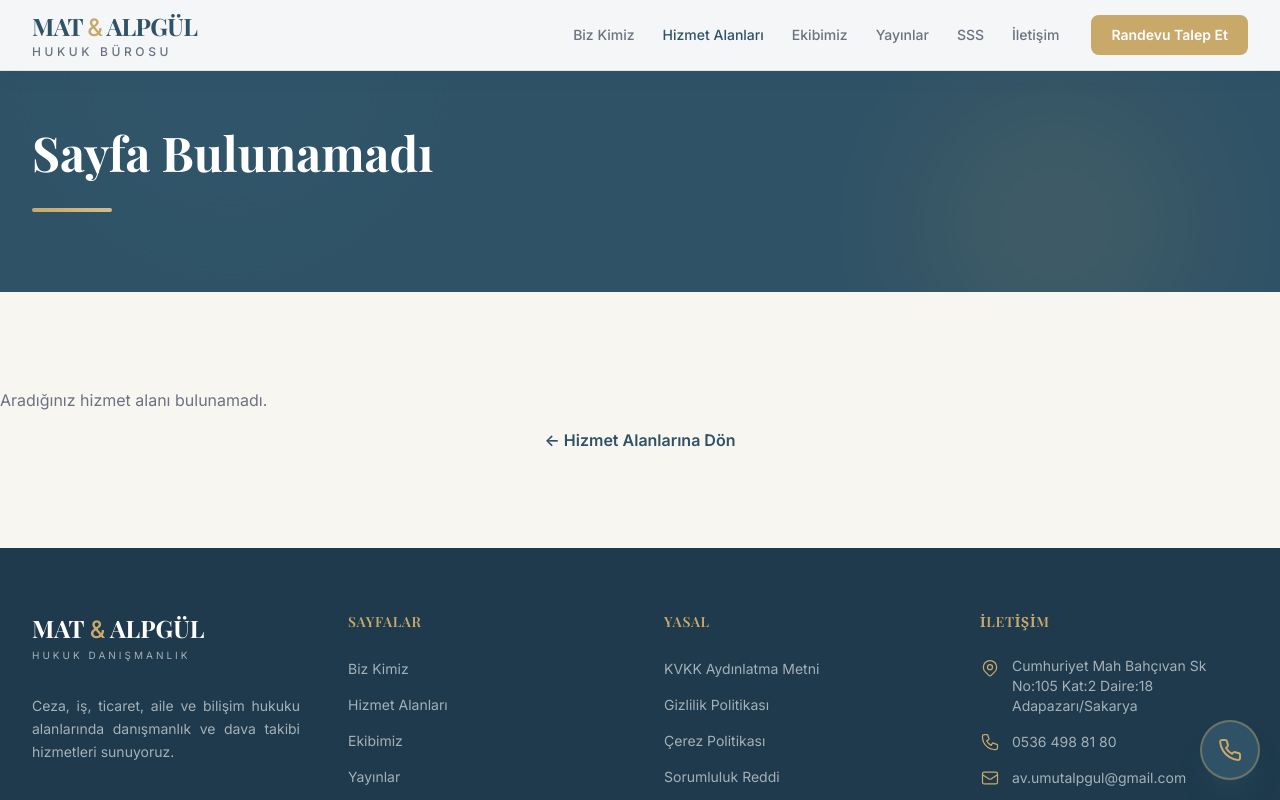
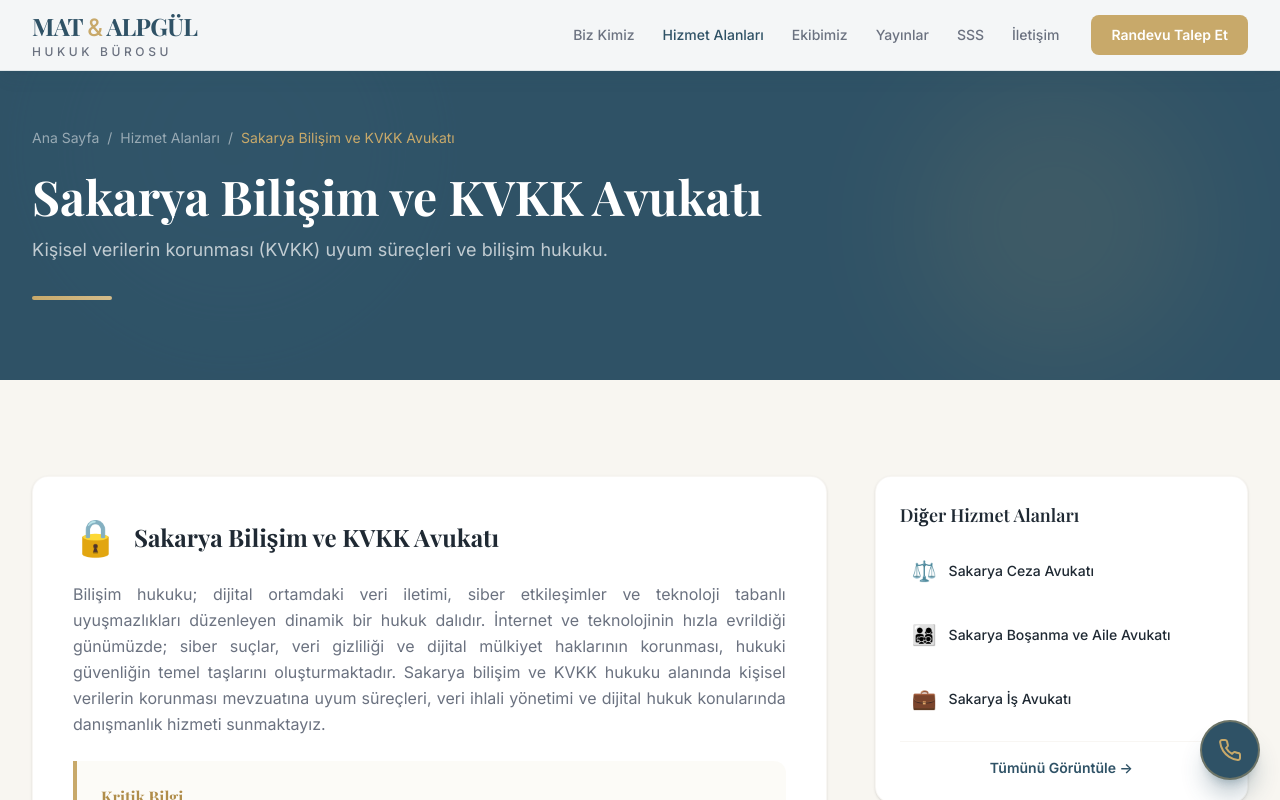
Before and after one commit to Erkan54/mat-hukuk, a React (Vite) app: page /hizmet-alanlari/sakarya-bilisim-ve-kvkk-avukati in a window 1280 px wide. Shown: the top 800 px of the page. Built offline with nearby package versions, Linux system fonts and the light colour scheme; a web font is replaced by a local one.

Commit message:
feat(seo): update practice area slugs to high-ranking SEO URLs

```diff
--- a/src/data/practiceAreas.js
+++ b/src/data/practiceAreas.js
@@ -1,6 +1,7 @@
 export const practiceAreas = [
   {
-    id: 'ceza-hukuku',
+    id: 'sakarya-ceza-avukati',
+    legacyIds: ['ceza-hukuku'],
     title: 'Sakarya Ceza Avukatı',
     icon: '⚖️',
     shortDescription: 'Ceza davaları, soruşturma ve kovuşturma süreçlerinde hukuki destek ve dava takibi.',
@@ -17,7 +18,8 @@ export const practiceAreas = [
     ]
   },
   {
-    id: 'aile-hukuku',
+    id: 'sakarya-bosanma-ve-aile-avukati',
+    legacyIds: ['aile-hukuku', 'sakarya-aile-avukati', 'sakarya-bosanma-avukati'],
     title: 'Sakarya Boşanma ve Aile Avukatı',
     icon: '👨‍👩‍👧‍👦',
     shortDescription: 'Anlaşmalı ve çekişmeli boşanma, velayet, nafaka ve mal paylaşımı davaları.',
@@ -34,7 +36,8 @@ export const practiceAreas = [
     ]
   },
   {
-    id: 'is-hukuku',
+    id: 'sakarya-is-avukati',
+    legacyIds: ['is-hukuku'],
     title: 'Sakarya İş Avukatı',
     icon: '💼',
     shortDescription: 'İşçi-işveren uyuşmazlıkları, kıdem ihbar tazminatı ve işe iade davaları.',
@@ -51,7 +54,8 @@ export const practiceAreas = [
     ]
   },
   {
-    id: 'ticaret-hukuku',
+    id: 'sakarya-ticaret-avukati',
+    legacyIds: ['ticaret-hukuku'],
     title: 'Sakarya Ticaret Avukatı',
     icon: '📊',
     shortDescription: 'Ticari uyuşmazlıklar, sözleşme hukuku ve ticari dava takibi.',
@@ -67,7 +71,8 @@ export const practiceAreas = [
     ]
   },
   {
-    id: 'sirketler-hukuku',
+    id: 'sakarya-sirketler-avukati',
+    legacyIds: ['sirketler-hukuku', 'sakarya-sirket-avukati'],
     title: 'Sakarya Şirketler Avukatı',
     icon: '🏢',
     shortDescription: 'Şirket kuruluşu, birleşme-devralma ve kurumsal yönetim danışmanlığı.',
@@ -83,7 +88,8 @@ export const practiceAreas = [
     ]
   },
   {
-    id: 'gayrimenkul-hukuku',
+    id: 'sakarya-gayrimenkul-avukati',
+    legacyIds: ['gayrimenkul-hukuku'],
     title: 'Sakarya Gayrimenkul Avukatı',
     icon: '🏠',
     shortDescription: 'Taşınmaz alım-satım, kira uyuşmazlıkları, tapu iptal ve tescil davaları.',
@@ -99,7 +105,8 @@ export const practiceAreas = [
     ]
   },
   {
-    id: 'icra-iflas-hukuku',
+    id: 'sakarya-icra-avukati',
+    legacyIds: ['icra-iflas-hukuku', 'sakarya-icra-iflas-avukati'],
     title: 'Sakarya İcra Avukatı',
     icon: '📋',
     shortDescription: 'Alacak takibi, icra işlemleri, borca itiraz ve iflas süreçleri.',
@@ -115,7 +122,8 @@ export const practiceAreas = [
     ]
   },
   {
-    id: 'bilisim-kvkk-hukuku',
+    id: 'sakarya-bilisim-ve-kvkk-avukati',
+    legacyIds: ['bilisim-kvkk-hukuku', 'sakarya-bilisim-avukati'],
     title: 'Sakarya Bilişim ve KVKK Avukatı',
     icon: '🔒',
     shortDescription: 'Kişisel verilerin korunması (KVKK) uyum süreçleri ve bilişim hukuku.',
--- a/src/pages/PracticeAreaDetail.jsx
+++ b/src/pages/PracticeAreaDetail.jsx
@@ -1,11 +1,18 @@
-import { useParams, Link } from 'react-router-dom';
+import { useParams, Link, Navigate } from 'react-router-dom';
+import { useEffect } from 'react';
 import { motion } from 'framer-motion';
 import PageHero from '../components/common/PageHero';
 import { practiceAreas } from '../data/practiceAreas';
 
 export default function PracticeAreaDetail() {
   const { id } = useParams();
-  const area = practiceAreas.find(a => a.id === id);
+  const area = practiceAreas.find(a => a.id === id || a.legacyIds?.includes(id));
+
+  useEffect(() => {
+    if (area) {
+      document.title = `${area.title} | Sakarya Avukat - MAT & ALPGÜL Hukuk`;
+    }
+  }, [area]);
 
   if (!area) {
     return (
@@ -19,7 +26,12 @@ export default function PracticeAreaDetail() {
     );
   }
 
-  const otherAreas = practiceAreas.filter(a => a.id !== id).slice(0, 3);
+  // Canonical redirect if accessed by legacy slug
+  if (id !== area.id) {
+    return <Navigate to={`/hizmet-alanlari/${area.id}`} replace />;
+  }
+
+  const otherAreas = practiceAreas.filter(a => a.id !== area.id).slice(0, 3);
 
   return (
     <main>
--- a/src/pages/PublicationDetail.jsx
+++ b/src/pages/PublicationDetail.jsx
@@ -1,4 +1,5 @@
 import { useParams, Link } from 'react-router-dom';
+import { useEffect } from 'react';
 import { motion } from 'framer-motion';
 import PageHero from '../components/common/PageHero';
 import { publications } from '../data/publications';
@@ -6,6 +7,12 @@ import { publications } from '../data/publications';
 export default function PublicationDetail() {
   const { slug } = useParams();
   const publication = publications.find(p => p.slug === slug);
+
+  useEffect(() => {
+    if (publication) {
+      document.title = `${publication.title} | Sakarya Avukat - MAT & ALPGÜL Hukuk`;
+    }
+  }, [publication]);
 
   if (!publication) {
     return (
```
Also changed, not shown: 1 other file (tests, documents, lock files or other folders).
